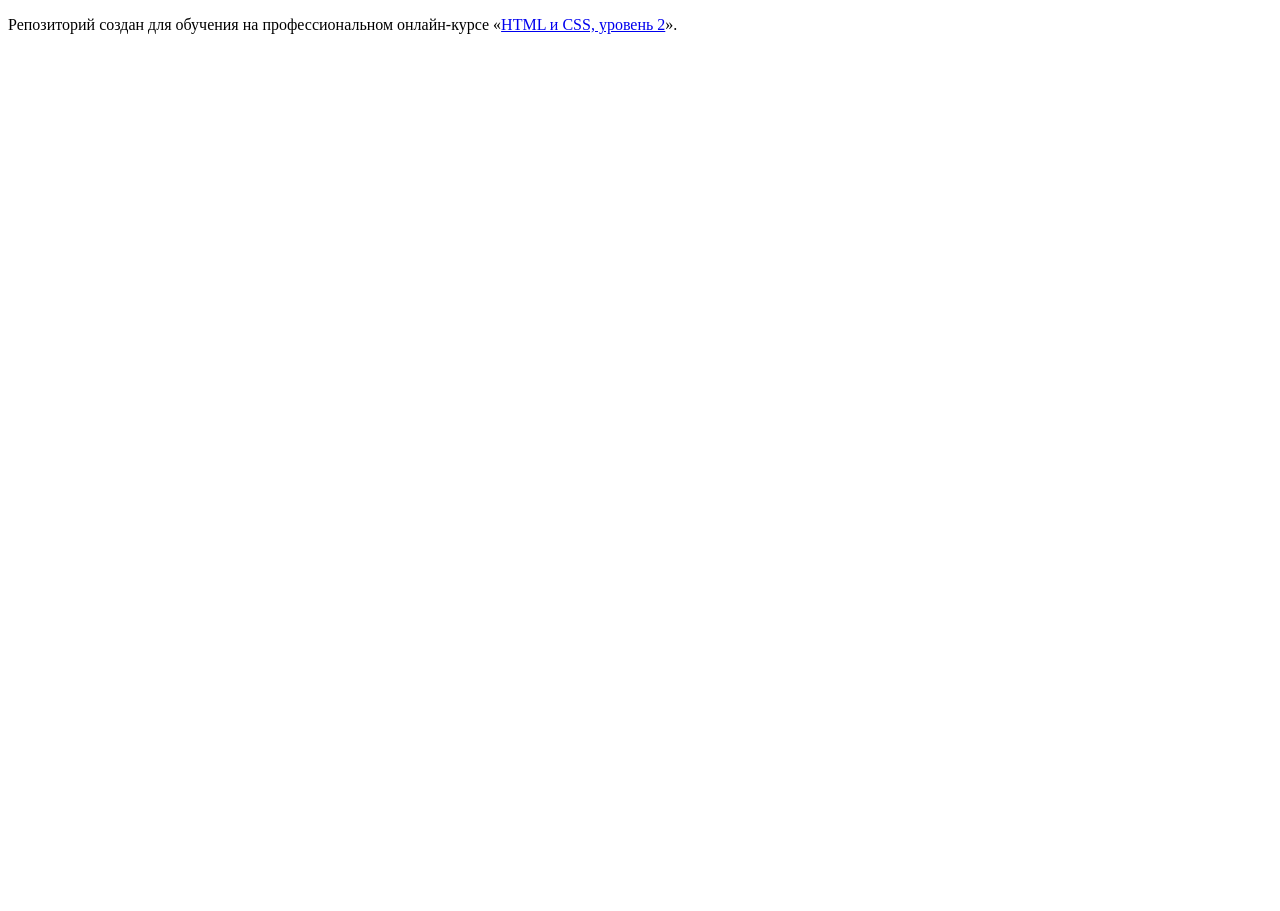
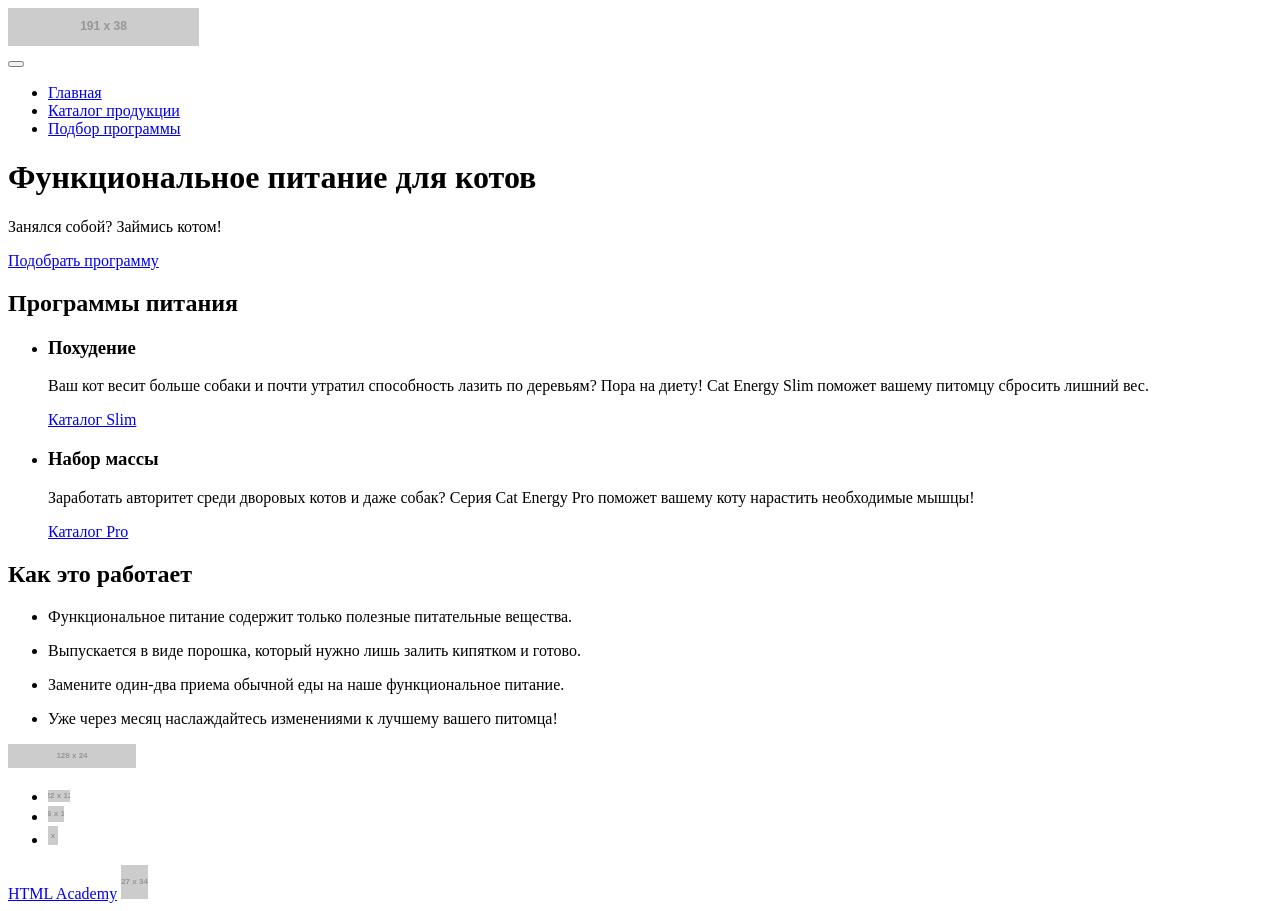
Before and after one commit to kozyrevfrontend/526633-cat-energy-18, a website: page source/index.html in a window 1280 px wide. Before the commit the page ends 800 px from the top, so only its background shows below. Drawn offline with Linux system fonts and the light colour scheme; placeholder pictures from the web are drawn by us.

Commit message:
Добавляет разметку базовых блоков на главной странице

```diff
--- a/source/index.html
+++ b/source/index.html
@@ -2,11 +2,109 @@
 <html lang="ru">
   <head>
     <meta charset="utf-8">
-    <title>HTML Academy: Кэт энерджи</title>
+    <title>Cat Energy</title>
   </head>
   <body>
 
-    <p>Репозиторий создан для обучения на профессиональном онлайн‑курсе «<a href="https://htmlacademy.ru/intensive/adaptive">HTML и CSS, уровень 2</a>».</p>
+    <header class="page-header">
+      <a class="page-header__logo-link">
+        <img class="page-header__logo-img" src="https://via.placeholder.com/191x38" alt="Cat Energy" width="191" height="38">
+      </a>
+      <nav class="main-nav">
+        <button class="main-nav__toggle" type="button" aria-label="Открыть меню">
+          <span class="main-nav__toggle-line"></span>
+          <span class="main-nav__toggle-line"></span>
+          <span class="main-nav__toggle-line"></span>
+        </button>
+        <ul class="main-nav__list site-list">
+          <li class="site-list__item">
+            <a class="site-list__link" href="#">Главная</a>
+          </li>
+          <li class="site-list__item">
+            <a class="site-list__link" href="#">Каталог продукции</a>
+          </li>
+          <li class="site-list__item">
+            <a class="site-list__link" href="#">Подбор программы</a>
+          </li>
+        </ul>
+      </nav>
+    </header>
 
+    <main class="page-main">
+      <h1 class="page-main__header">Функциональное питание для котов</h1>
+      <div class="promo">
+        <p class="promo__slogan">Занялся собой? Займись котом!</p>
+        <a class="promo__link button" href="#">Подобрать программу</a>
+      </div>
+
+      <section class="programs">
+        <h2 class="visually-hidden">Программы питания</h2>
+        <ul class="programs__list">
+          <li class="programs__item">
+            <h3 class="programs__title">Похудение</h3>
+            <p class="programs__description">
+              Ваш кот весит больше собаки и почти утратил способность лазить по деревьям? Пора на диету! Cat Energy Slim поможет вашему питомцу сбросить лишний вес.
+            </p>
+            <a class="programs__link" href="#">Каталог Slim</a>
+          </li>
+          <li class="programs-item">
+            <h3 class="programs__title">Набор массы</h3>
+            <p class="programs__description">
+              Заработать авторитет среди дворовых котов и даже собак? Серия Cat Energy Pro поможет вашему коту нарастить необходимые мышцы!
+            </p>
+            <a class="programs__link" href="#">Каталог Pro</a>
+          </li>
+        </ul>
+      </section>
+
+      <section class="advantages">
+        <h2 class="advantages__header">Как это работает</h2>
+        <ul class="advantages__list">
+          <li class="advantages__item">
+            <p class="advantages__description">Функциональное питание содержит только полезные питательные вещества.</p>
+          </li>
+          <li class="advantages__item">
+            <p class="advantages__description">Выпускается в виде порошка, который нужно лишь залить кипятком и готово.</p>
+          </li>
+          <li class="advantages__item">
+            <p class="advantages__description">Замените один-два приема обычной еды на наше функциональное питание.</p>
+          </li>
+          <li class="advantages__item">
+            <p class="advantages__description">Уже через месяц наслаждайтесь изменениями к лучшему вашего питомца!</p>
+          </li>
+        </ul>
+      </section>
+    </main>
+
+    <footer class="page-footer">
+      <img class="page-footer__logo-img" src="https://via.placeholder.com/128x24" alt="Cat Energy" width="128" height="24">
+
+      <div class="page-footer__social social">
+        <ul class="social__list">
+          <li class="social__item">
+            <a class="social__link" href="#" aria-label="Мы в Вконтакте">
+              <img class="social__img" src="https://via.placeholder.com/22x12" alt="Мы в Вконтакте"><!--Временно вставляем через img - потом заменить на svg, так как по ховеру меняется fill изображения-->
+            </a>
+          </li>
+          <li class="social__item">
+            <a class="social__link" href="#" aria-label="Мы в Инстаграм">
+              <img class="social__img" src="https://via.placeholder.com/16x16" alt="Мы в Инстаграм"><!--Временно вставляем через img - потом заменить на svg, так как по ховеру меняется fill изображения-->
+            </a>
+          </li>
+          <li class="social__item">
+            <a class="social__link" href="#" aria-label="Мы в контакте">
+              <img class="social__img" src="https://via.placeholder.com/10x19" alt="Мы в Фейсбук"><!--Временно вставляем через img - потом заменить на svg, так как по ховеру меняется fill изображения-->
+            </a>
+          </li>
+        </ul>
+      </div>
+
+      <div class="copyright">
+        <a class="copyright__link" href="https://htmlacademy.ru/intensive/adaptive">HTML Academy</a>
+        <a class="copyright__link" href="https://htmlacademy.ru/intensive/adaptive" atia-label="Разработно в HTML Academy">
+          <img class="copyright__img" src="https://via.placeholder.com/27x34" alt="HTML Academy"><!--Временно вставляем через img - потом заменить на svg, так как по ховеру меняется fill изображения-->
+        </a>
+      </div>
+    </footer>
   </body>
 </html>
```
